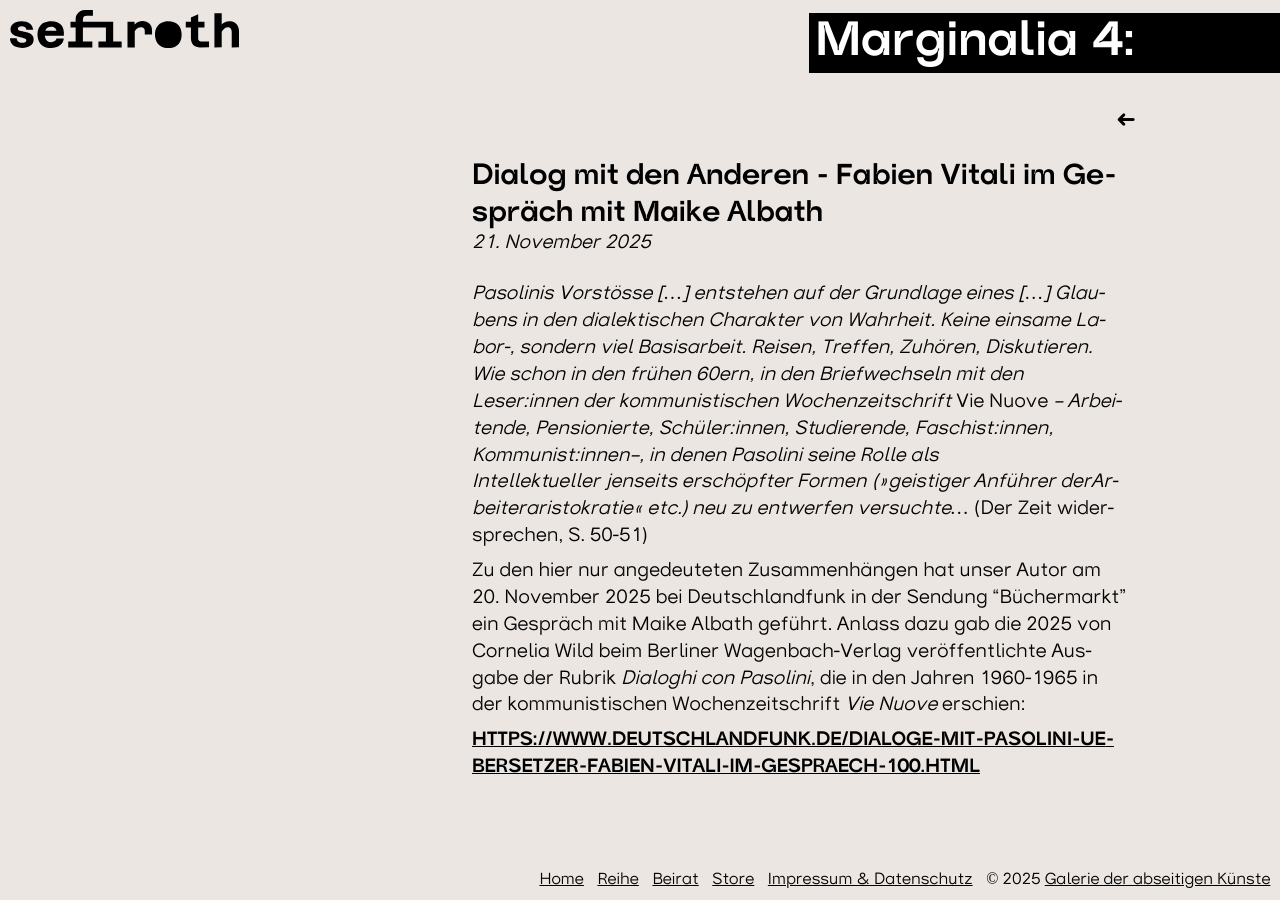
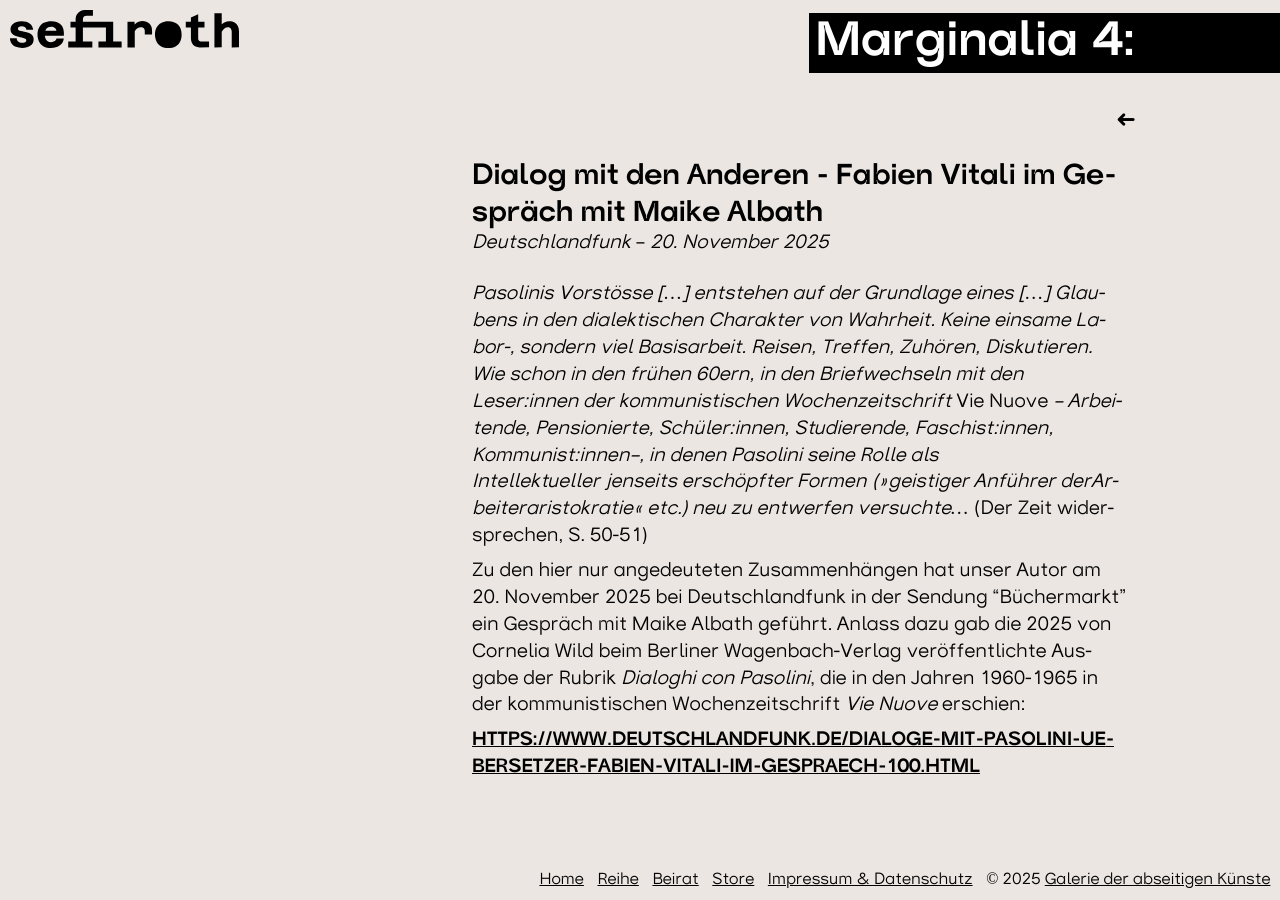
Before and after one commit to tniassorc/sefiroth-site, a Jekyll site: the page built from _posts/2025-11-21-marginalia.md, in a window 1280 px wide. Built offline with Jekyll 4.4.1, drawn with Linux system fonts in a browser that asks for light colours; some web fonts are replaced; a script that is not in the unit is left out; comment, search, counter and statistics services are not loaded.

Commit message:
Update Blog Posts “2025-11-21-marginalia”

```diff
--- a/_posts/2025-11-21-marginalia.md
+++ b/_posts/2025-11-21-marginalia.md
@@ -4,7 +4,8 @@ title: "Marginalia 4: "
 subtitle: "Dialog mit den Anderen - Fabien Vitali im Gespräch mit Maike Albath "
 categories: book01
 collapsible: false
-date: 2025-11-21T19:23:00
+date: 2025-11-20T19:23:00
+author: Deutschlandfunk
 ---
 *Pasolinis Vorstösse \[…] entstehen auf der Grundlage eines \[…] Glaubens in den dialektischen Charakter von Wahrheit. Keine einsame Labor-, sondern viel Basisarbeit. Reisen, Treffen, Zuhören, Diskutieren. Wie schon in den frühen 60ern, in den Briefwechseln mit den Leser:innen der kommunistischen Wochenzeitschrift* Vie Nuove *– Arbeitende, Pensionierte, Schüler:innen, Studierende, Faschist:innen, Kommunist:innen–, in denen Pasolini seine Rolle als Intellektueller jenseits erschöpfter Formen (»geistiger Anführer derArbeiteraristokratie« etc.) neu zu entwerfen versuchte…* (Der Zeit widersprechen, S. 50-51)<!--more-->
 
```
